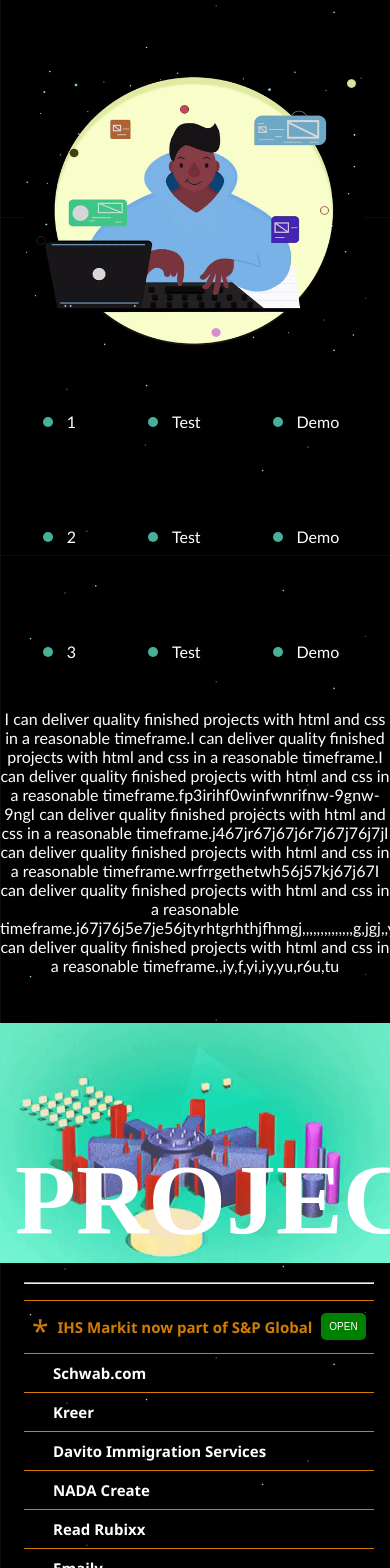
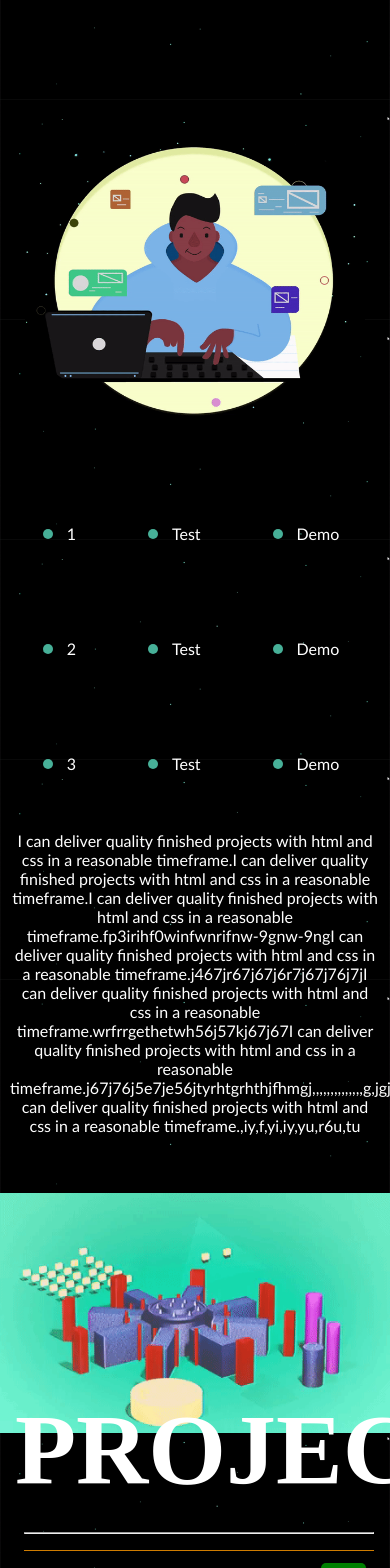
Before and after one commit to paulthechampion/champs-portfolio, a React (Create React App) app: page / in a window 390 px wide. Shown: the part 1880-3448 px from the top of the page. Built offline with nearby package versions, Linux system fonts and the light colour scheme; some icons are missing; a web font is replaced by a local one.

Commit message:
Small responsive work

```diff
--- a/public/style.css
+++ b/public/style.css
@@ -354,6 +354,7 @@ body:after{
     margin-top: -29em;
     background-image: url("./starsBack.gif");
     background-attachment: fixed;
+    background-size: cover;
 }
 
 .sHead {
@@ -427,6 +428,16 @@ body:after{
     bottom: 13em;
     height: 500px;
     margin: auto;
+}
+
+.gif-test {
+    height: 450px;
+    padding-top: 2.5em;
+    padding-bottom: 35px;
+    border-radius: 80%;
+    width: 550px;
+    overflow: hidden;
+    margin-bottom: 15em;
 }
 
 .relax-fish {
@@ -815,6 +826,10 @@ footer{height:10em; position: relative;bottom: 0%;left:0%;z-index: -1;
 .portwords{padding: 1em;word-break:keep-all;}
 .logo-link{outline: none; text-decoration: none;color: none;}
 
+.projectP {
+    padding: 10px;
+}
+
 @keyframes openMenu{
     0%{
         border-radius: 100%;
@@ -1061,7 +1076,9 @@ footer{height:10em; position: relative;bottom: 0%;left:0%;z-index: -1;
         background-size: cover;
     }
 
-
+    .articleSec {
+        background-size: contain;
+    }
     .date-div{
         margin-top: -7em
     }
@@ -1208,6 +1225,15 @@ footer{height:10em; position: relative;bottom: 0%;left:0%;z-index: -1;
         height: 300px;
     }
 
+    .gif-test {
+        margin: auto;
+        height: 190px;
+        width: 390px;
+        padding-top: 70px;
+        border-radius: 80%;
+        margin-bottom: 250px;
+    }
+
     .sun-moon {
         position: relative;
         right: 10%;
@@ -1231,7 +1257,7 @@ footer{height:10em; position: relative;bottom: 0%;left:0%;z-index: -1;
 
 
     .projectsH3 {
-        margin-top: 9em;
+        margin-top: 11.5em;
     }
     .relax-fish {
         width: 100%;
@@ -1248,7 +1274,6 @@ footer{height:10em; position: relative;bottom: 0%;left:0%;z-index: -1;
         text-align: center;
         margin: auto;
 
-        margin-left: 10%;
         height: 20em;
         width: 100%;
     }
--- a/src/component/Main.js
+++ b/src/component/Main.js
@@ -336,15 +336,19 @@ export default function Main() {
                                 </div>
 
                                 <div className='slide-in from-right fade-in'>
-                                    <img src={sun} alt="Sun or Moon" className='sun-moon' id="sunMoon"></img>
-                                    <img src={usingLaptop} alt="using laptop" className='using-laptop'></img>
+                                    <div className='gif-test'>
+                                        <img src={sun} alt="Sun or Moon" className='sun-moon' id="sunMoon"></img>
+                                        <img src={usingLaptop} alt="using laptop" className='using-laptop'></img>
+                                    </div>
                                 </div>
                             </>
                             :
                                 <>
                                     <div className='slide-in from-left fade-in'>
-                                        <img src={sun} alt="Sun or Moon" className='sun-moon' id="sunMoon"></img>
-                                        <img src={usingLaptop} alt="using laptop" className='using-laptop'></img>
+                                        <div className='gif-test'>
+                                            <img src={sun} alt="Sun or Moon" className='sun-moon' id="sunMoon"></img>
+                                            <img src={usingLaptop} alt="using laptop" className='using-laptop'></img>
+                                        </div>
                                     </div>
                                     <div className="table-container lightWhite slide-in from-right fade-in">
                                         <table>
@@ -372,7 +376,7 @@ export default function Main() {
                             }
 
                         </div>
-                        <p className='lightWhite fade-in'>
+                        <p className='lightWhite fade-in projectP'>
                             I can deliver quality finished projects with html and css in a reasonable timeframe.I can deliver quality finished projects with html and css in a reasonable timeframe.I can deliver quality finished projects with html and css in a reasonable timeframe.fp3irihf0winfwnrifnw-9gnw-9ngI can deliver quality finished projects with html and css in a reasonable timeframe.j467jr67j67j6r7j67j76j7jI can deliver quality finished projects with html and css in a reasonable timeframe.wrfrrgethetwh56j57kj67j67I can deliver quality finished projects with html and css in a reasonable timeframe.j67j76j5e7je56jtyrhtgrhthjfhmgj,,,,,,,,,,,,,,g,jgj,,yukuI can deliver quality finished projects with html and css in a reasonable timeframe.,iy,f,yi,iy,yu,r6u,tu
                         </p>
 
```
